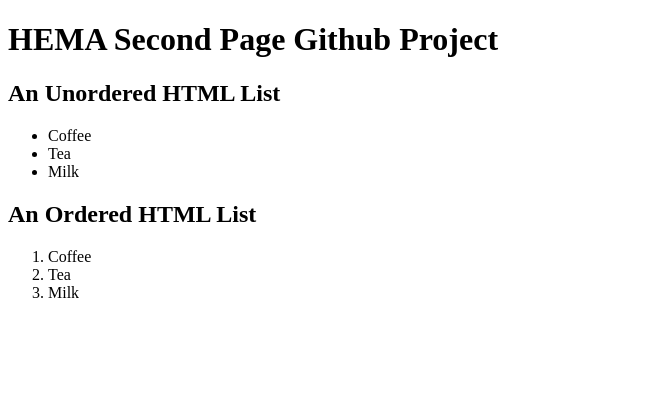
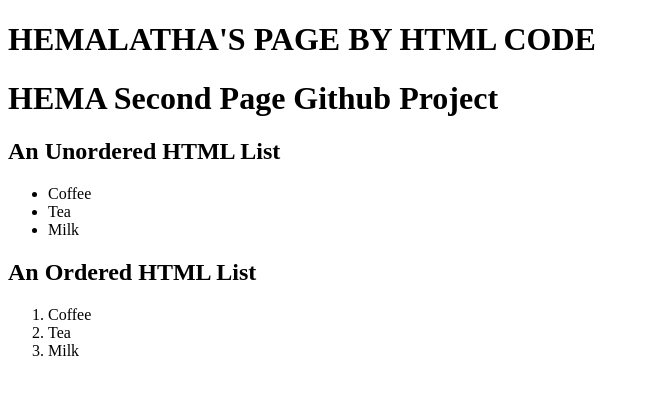
Before and after one commit to hemalatha970/eenaduhema, a plain HTML site: page page.html in a window 1280 px wide. Shown: the whole page, without its empty margins (0-650 px from the left). Drawn offline with Linux system fonts and the light colour scheme.

Commit message:
HEMALATAHA

```diff
--- a/page.html
+++ b/page.html
@@ -1,6 +1,7 @@
 <!DOCTYPE html>
 <html>
 <body>
+<h1>HEMALATHA'S PAGE BY HTML CODE</h1>
 <h1>HEMA Second Page Github Project</h1>
 <h2>An Unordered HTML List</h2>
 
```
